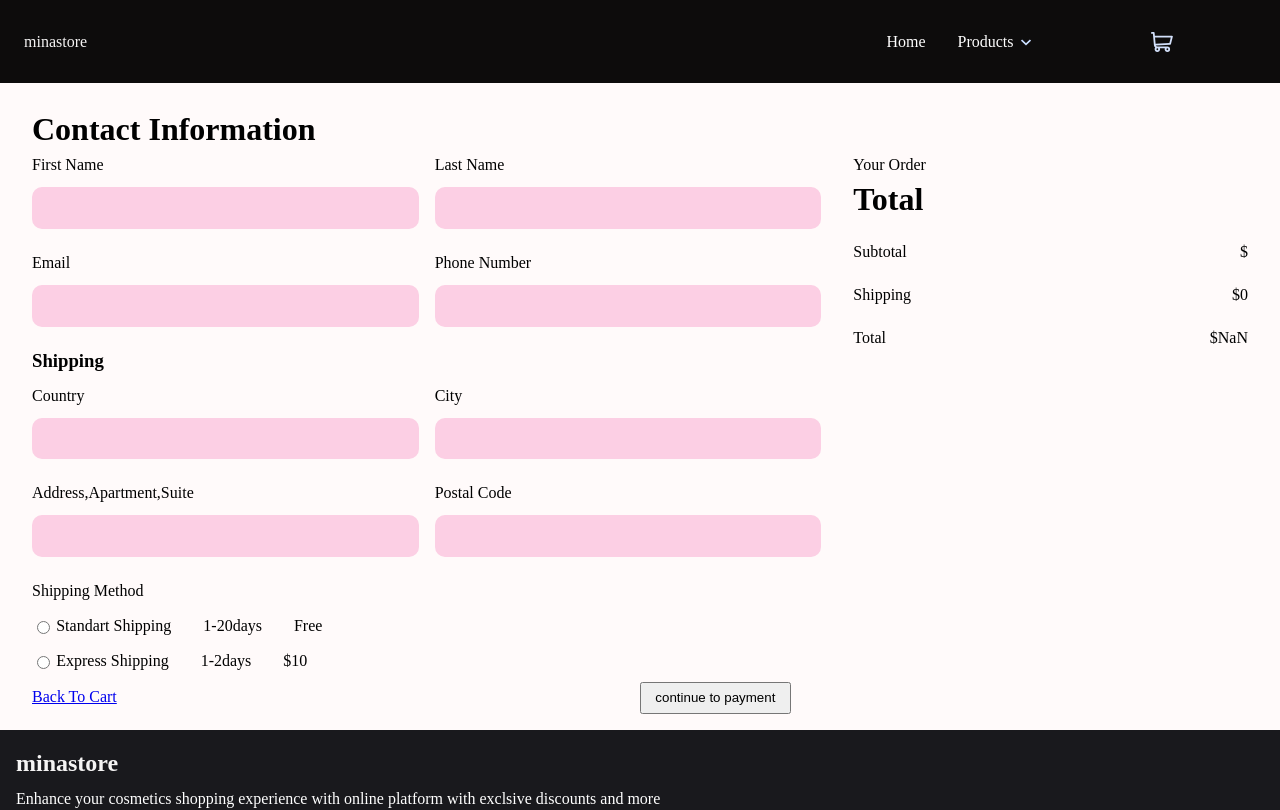
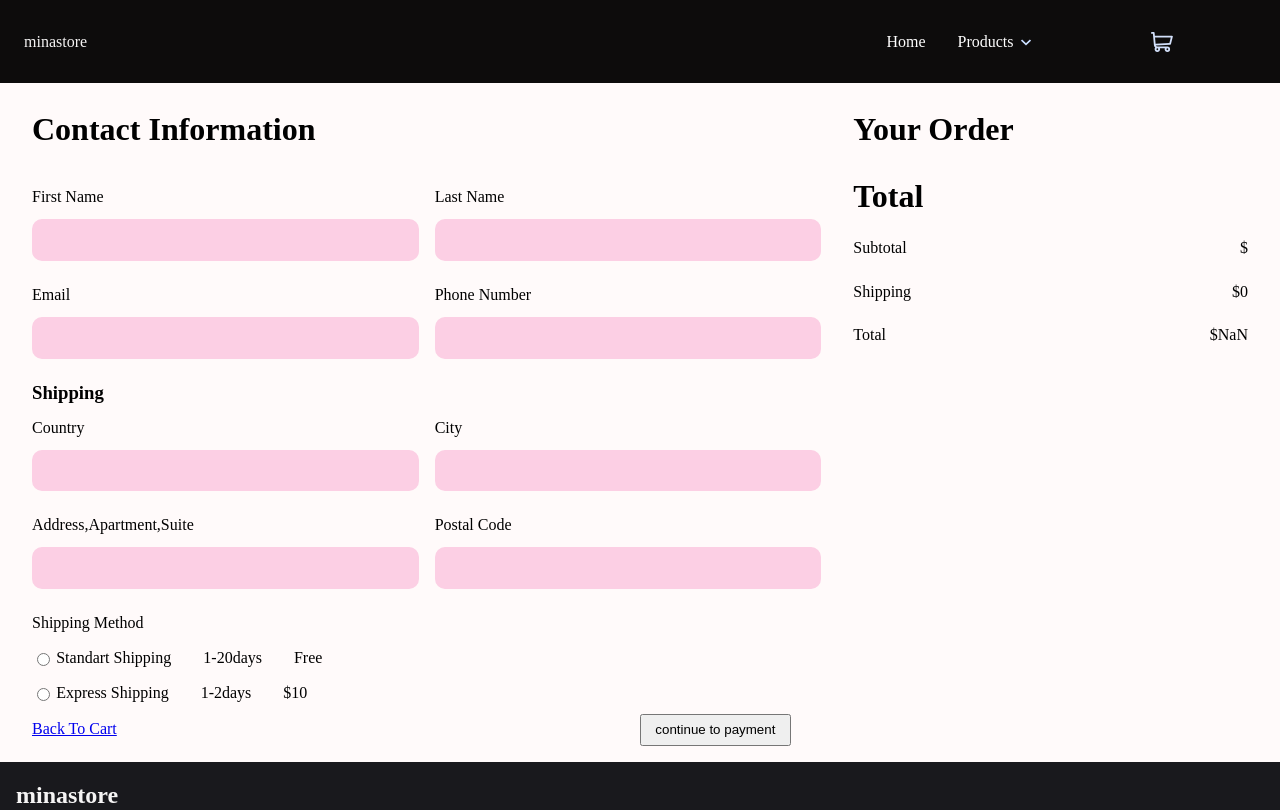
Before and after one commit to ibimina/minastore, a React (Create React App) app: page /shipping in a window 1280 px wide. Shown: the top 810 px of the page. Built offline with nearby package versions, Linux system fonts and the light colour scheme.

Commit message:
added classname to element

```diff
--- a/src/pages/home/ProductList.js
+++ b/src/pages/home/ProductList.js
@@ -3,14 +3,14 @@ import ProductCon from "../../components/ProductCon";
 
 
 
-export default function ProductList({documents}) {
+export default function ProductList({documents,title}) {
 const fetchData=()=>{
  return documents
 }
 
   return (
     <section className="product-list">
-      <h2 className="top-text">Product list</h2>
+      <h2 className="top-text top-rank">{title}</h2>
       <InfiniteScroll
         dataLength={documents.length}
         next={fetchData}
--- a/src/pages/shipping/Order.js
+++ b/src/pages/shipping/Order.js
@@ -27,7 +27,7 @@ export default function Order({shippingPrice}) {
   return (
     <>
       <div>
-        <p>Your order</p>
+        <h1 className="pay-con">Your order</h1>
         {order.map((cart, index) => (
           <li key={index} className="order-con">
             <div className="order-fl">
@@ -74,7 +74,7 @@ export default function Order({shippingPrice}) {
       </div>
       <div className="sub subtitaltotal">
         <p>Total</p>
-        <p>${(subTotal + Number(shippingPrice))}</p>
+        <p>${(Number(subTotal) + Number(shippingPrice))}</p>
       </div>
     </>
   );
--- a/src/pages/shipping/Shipping.js
+++ b/src/pages/shipping/Shipping.js
@@ -24,9 +24,9 @@ export default function Shipping() {
 
   return (
     <div className="ship-con">
-      <h1>contact information</h1>
       <div className="re">
         <form className="shipping form" onSubmit={handleSubmit}>
+          <h1 className="pay-con">contact information</h1>
           <div className="ship-flex pae">
             <Label
               label="First Name"
```
